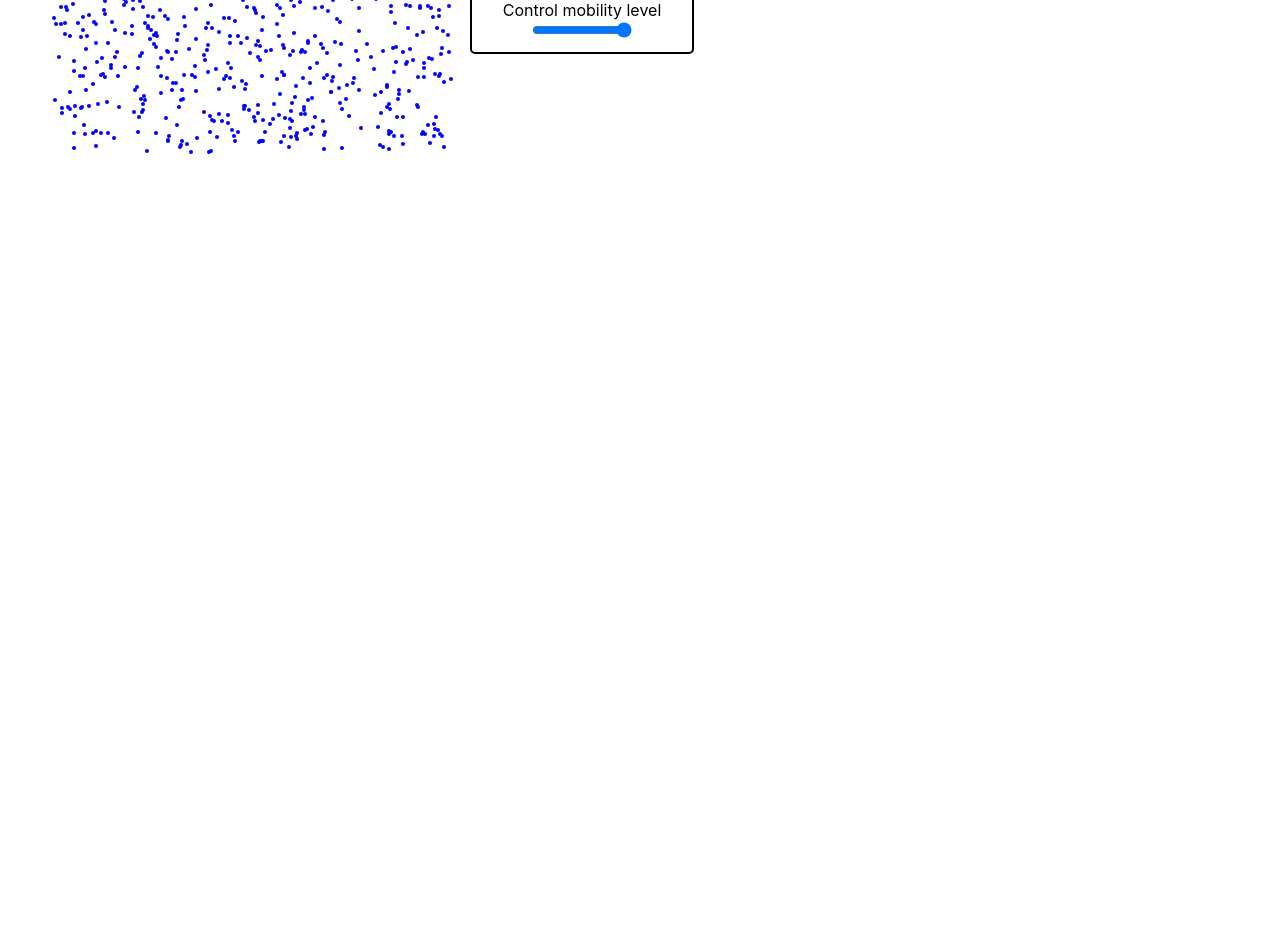
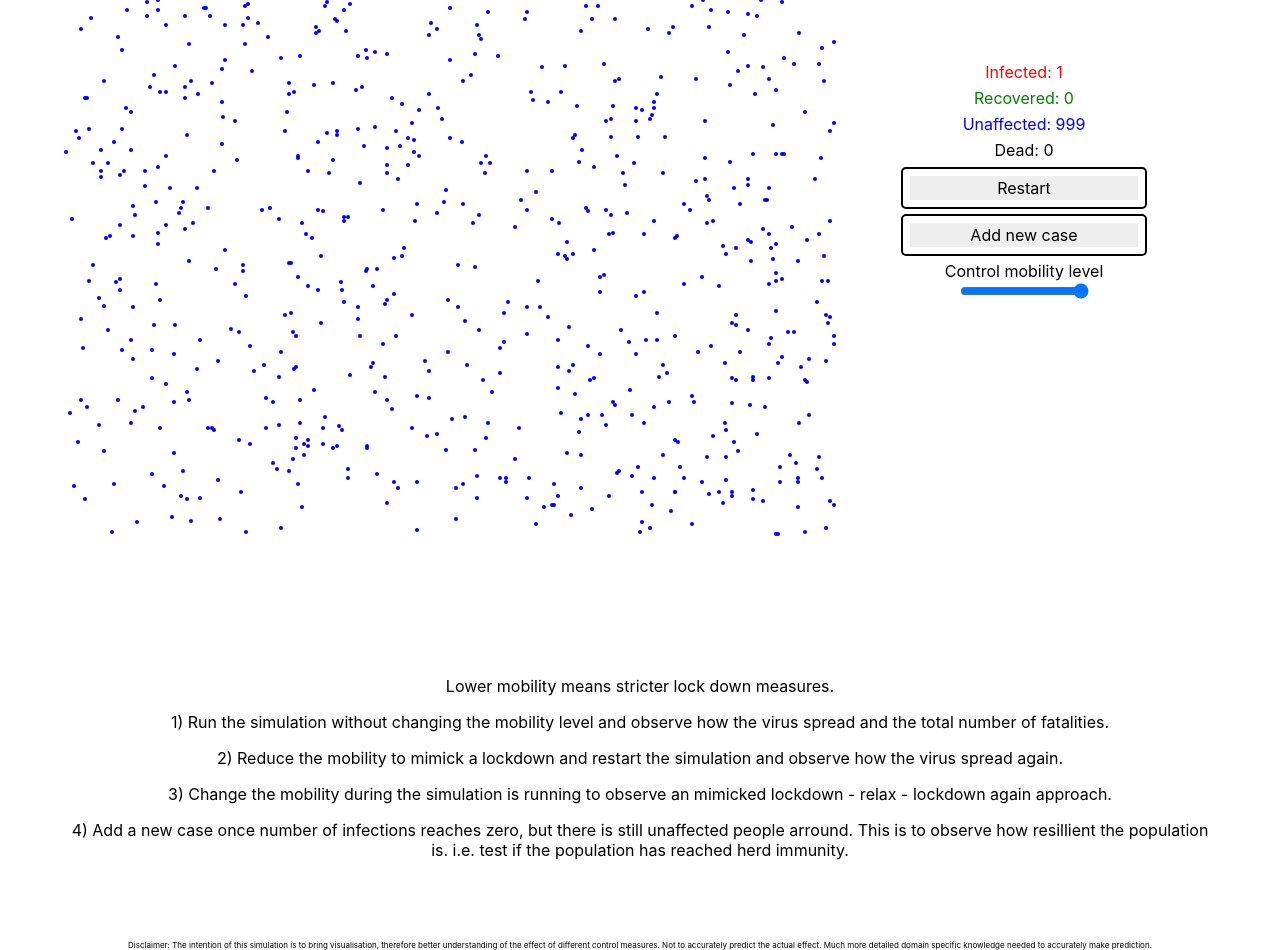
Before and after one commit to linamm/virussimulation, a React (Create React App) app: page / in a window 1280 px wide. Shown: the part 300-1250 px from the top of the page. Before the commit the page ends 800 px from the top, so only its background shows below. Built offline with nearby package versions, Linux system fonts and the light colour scheme.

Commit message:
scalable UI

```diff
--- a/package.json
+++ b/package.json
@@ -30,6 +30,5 @@
       "last 1 firefox version",
       "last 1 safari version"
     ]
-  },
-  "homepage": "http://coronachart.deltagain.co.uk/simulation"
+  }
 }
--- a/src/App.css
+++ b/src/App.css
@@ -28,20 +28,6 @@
   color: #61dafb;
 }
 
-.body {
-  display: flex;
-  flex-direction: column;
-  margin: 50;
-  background-color: 'eeeeee';
-  align-self: 'center'
-}
-
-.grid {
-  width: 500;
-  height: 500;
-  margin: 50;
-}
-
 @keyframes App-logo-spin {
   from {
     transform: rotate(0deg);
--- a/src/App.js
+++ b/src/App.js
@@ -2,31 +2,33 @@ import React, {useState} from 'react';
 import './App.css';
 import Circle from './Circle';
 import { infectDots, moveDots, generateRandomDots, numberOfType, onAddInfection } from './Data';
-import { WIDTH, HEIGHT, POPULATION_SIZE, COLOR_INFECTED, COLOR_RECOVERED, COLOR_DEAD, COLOR_UNINFECTED } from './Data';
+import { WIDTH, HEIGHT, COLOR_INFECTED, COLOR_RECOVERED, COLOR_DEAD, COLOR_UNINFECTED } from './Data';
 
 const INTERVAL = 200; //move interval in milli seconds
-const MARGIN = 50;
+const MARGIN = 0.05;
+const GRAPH_WIDTH = 0.7;
+const PANEL_WIDTH = 0.2;
 let mobility = 1; // Number between 0 - 1; 1 being very mobile. 0 is not moving at all.
 
 let aTimer;
 
 const styles = {
   button: {
-    margin: 10,
-    padding: 10,
+    margin: 5,
+    padding: 5,
     borderWidth: 5,
     borderRadius: 5,
-    width: 200,
     justifyContent: "center",
     alignItems: "center",
     borderWidth: 2,
     borderStyle: 'solid',
     borderColor: 'black',
+    flex: 1
   },
   label: {
+    flex: 1,
     margin: 2,
     padding: 2,
-    width: 200,
     display: "flex",
     justifyContent: "center",
     alignItems: "flex-start",
@@ -34,23 +36,70 @@ const styles = {
     color: 'black'
   },
   text: {
+    flex: 1,
     margin:2,
     padding: 2,
     backgroundColor: '#eeeeee'
+  },
+  body: {
+    display: 'flex',
+    flexDirection: 'row',
+    backgroundColor: 'eeeeee',
+    alignSelf: 'center',
+    alignItems: 'center',
+  },
+  container: {
+    display: 'flex',
+    flexDirection: 'column',
+  },
+  footer: {
+    float: 'bottom',
+    fontSize: 8
+  },
+  grid: {
+  },
+  panel: {
+  },
+  instructions: {
+
   }
 }
 
+const transformDisplay= (x, dataWidth, displayWidth) => {
+  return x * displayWidth / dataWidth;
+};
+
+
 function App() {
+
+  const [dimensions, setDimensions] = React.useState({
+    height: window.innerHeight,
+    width: window.innerWidth
+  });
+
+  React.useEffect(() => {
+    function handleResize() {
+      setDimensions({
+        height: window.innerHeight,
+        width: window.innerWidth
+      });
+    };
+
+    window.addEventListener('resize', handleResize);
+    return _ => {
+      window.removeEventListener('resize', handleResize);
+    }
+  });
+
   let contents = [];
-  const [population, setPopulation] = useState(POPULATION_SIZE);
-  const [dots, setDots] = useState(generateRandomDots(population, WIDTH, HEIGHT)); //Initialise.
+  const [dots, setDots] = useState(generateRandomDots()); //Initialise.
   const [lastUpdate, setLastUpdate] = useState(0);
   const [stopped, setStopped] = useState(false);
 
   let d = new Date();
   let n = d.getTime();
   //console.log('Number of Infected is: ' + numOfInfected);
-  const numberOfInfected = numberOfType(dots, 'red');
+  const numberOfInfected = numberOfType(dots, COLOR_INFECTED);
  // if ( numberOfInfected < dots.length && numberOfInfected !== 0) {
     if (n > lastUpdate + INTERVAL && !stopped) {
       setLastUpdate(n);
@@ -62,7 +111,7 @@ function App() {
 }
 
   dots.forEach((dot) => {
-    contents.push(<Circle color={dot.color} x={dot.x + MARGIN} y={dot.y + MARGIN}></Circle>); //Shift the display area by MARGIN
+    contents.push(<Circle color={dot.color} x={transformDisplay(dot.x, WIDTH, dimensions.width * (GRAPH_WIDTH - 2 * MARGIN)) + dimensions.width * MARGIN} y={transformDisplay(dot.y, WIDTH, dimensions.width * (GRAPH_WIDTH - 2 * MARGIN)) + dimensions.width * MARGIN}></Circle>); //Shift the display area by MARGIN
   });
 
   const onPause = () => {
@@ -74,7 +123,7 @@ function App() {
   }
 
   const onRestart = () => {
-    setDots(generateRandomDots(population, WIDTH, HEIGHT));
+    setDots(generateRandomDots());
     alert('Simulation Restarting');
   }
 
@@ -88,26 +137,33 @@ function App() {
 
   return (
     <div className="App">
-      <div className='body'>
-        <div className='grid'>
+      <div style={styles.container}>
+      <div style={{...styles.body, ...{width: dimensions.width}}}>
+       <div style={{...styles.grid, ...{width: dimensions.width * GRAPH_WIDTH, height: dimensions.width * GRAPH_WIDTH}}}>
         {contents}
        </div>
-        <div style={{marginTop: 50, marginLeft: 400 + 50 + 10}}>
+       <div style={{...styles.panel, ...{width: dimensions.width * PANEL_WIDTH, marginTop: dimensions.width * MARGIN}}}>
           <div style={{...styles.label, ...{color: COLOR_INFECTED}}}>{'Infected: ' + numberOfType(dots, COLOR_INFECTED) } </div>
           <div style={{...styles.label, ...{color: COLOR_RECOVERED}}}>{'Recovered: ' + numberOfType(dots, COLOR_RECOVERED) } </div>
           <div style={{...styles.label, ...{color: COLOR_UNINFECTED}}}>{'Unaffected: ' +numberOfType(dots, COLOR_UNINFECTED) } </div>
           <div style={{...styles.label, ...{color: COLOR_DEAD}}}>{'Dead: ' + numberOfType(dots, COLOR_DEAD)} </div>
-
           <div style={styles.button} onClick={onRestart}> <div style={styles.text}>Restart</div>  </div>
           <div style={styles.button} onClick={_onAddInfection}> <div style={styles.text}>Add new case</div> </div>
-
-        <div style={styles.button}>
             <div> Control mobility level </div>
-        <input id="typeinp" type="range" min="0" max="1" defaultValue="1" step="0.1" style={{width: 100}} onChange={onMobilityChanged}/>
+            <input id="typeinp" type="range" min="0" max="1" defaultValue="1" step="0.1" onChange={onMobilityChanged} style={{alignSelf: "stretch"}}/>
         </div>
-
     </div>
-
+    <div style={{...styles.instructions, ...{margin: dimensions.width * MARGIN}}}>
+        <p> Lower mobility means stricter lock down measures.</p>
+        <p>1) Run the simulation without changing the mobility level and observe how the virus spread and the total number of fatalities.</p>
+        <p>2) Reduce the mobility to mimick a lockdown and restart the simulation and observe how the virus spread again.</p>
+        <p> 3) Change the mobility during the simulation is running to observe an mimicked lockdown - relax - lockdown again approach.
+        </p>
+        <p> 4) Add a new case once number of infections reaches zero, but there is still unaffected people arround. This is to observe how resillient the population is. i.e. test if the population has reached herd immunity. </p>
+    </div>
+    <div style={styles.footer}>
+        Disclaimer: The intention of this simulation is to bring visualisation, therefore better understanding of the effect of different control measures. Not to accurately predict the actual effect. Much more detailed domain specific knowledge needed to accurately make prediction.
+    </div>
     </div>
 
     </div>
--- a/src/Data.js
+++ b/src/Data.js
@@ -43,7 +43,7 @@ function ifDead() {
   return (random < FATALITY_RATE / (NUMBER_OF_DAYS_CURED - NUMBER_OF_DAYS_MIGHT_DIE)) ? true : false;
 }
 
-export const generateRandomDots = (population, maxWidth, maxHeight) => {
+const _generateRandomDots = (population, maxWidth, maxHeight) => {
   let dots = [];
   // days = 0, is not infected. days > 14 is infected and immune
 
@@ -56,6 +56,10 @@ export const generateRandomDots = (population, maxWidth, maxHeight) => {
     dots.push(dot);
   }
   return dots;
+}
+
+export const generateRandomDots = () => {
+ return  _generateRandomDots(POPULATION_SIZE, WIDTH, HEIGHT);
 }
 
 const getBoundedValue = (value, MIN, MAX, move) => {
```
Lines whose indentation alone changed are shown as unchanged.
